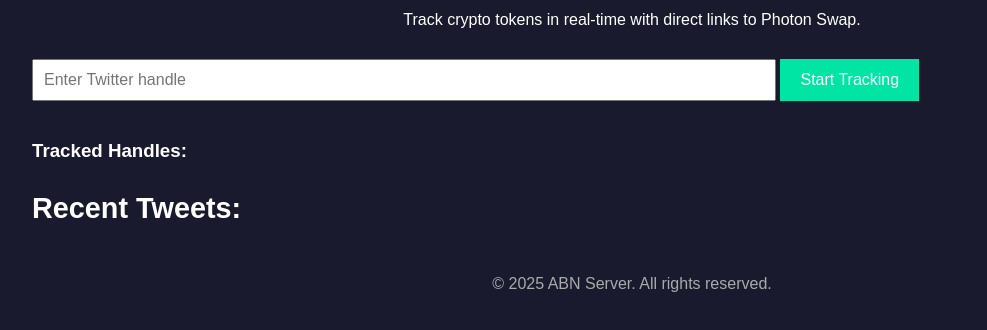
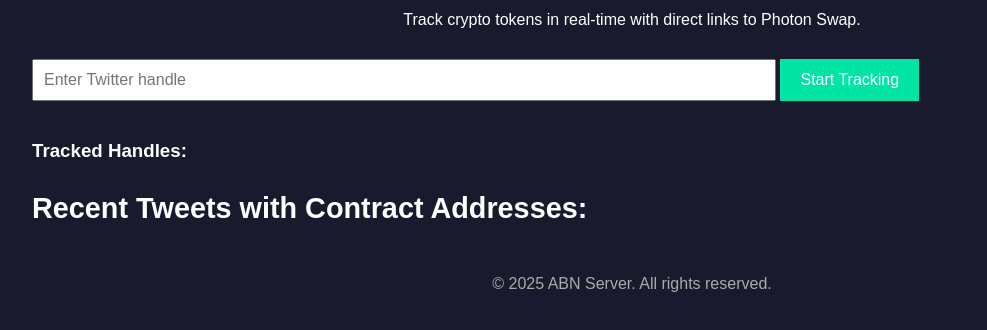
Before and after one commit to Holmesy1987/ABN, a website: page public/index.html in a window 1280 px wide. Shown: the part 128-458 px from the top of the page, without its empty margins (8-995 px from the left). Drawn offline with Linux system fonts and the light colour scheme.

Commit message:
Update index.html

```diff
--- a/public/index.html
+++ b/public/index.html
@@ -24,7 +24,7 @@
     </div>
 
     <div class="recent-tweets">
-      <h3>Recent Tweets:</h3>
+      <h3>Recent Tweets with Contract Addresses:</h3>
       <div id="tweets-output"></div>
     </div>
 
@@ -33,6 +33,9 @@
     </footer>
   </div>
 
+  <!-- Audio for bell sound -->
+  <audio id="bell-sound" src="https://www.soundjay.com/button/beep-07.wav" preload="auto"></audio>
+
   <script src="script.js"></script>
 </body>
 </html>
```
